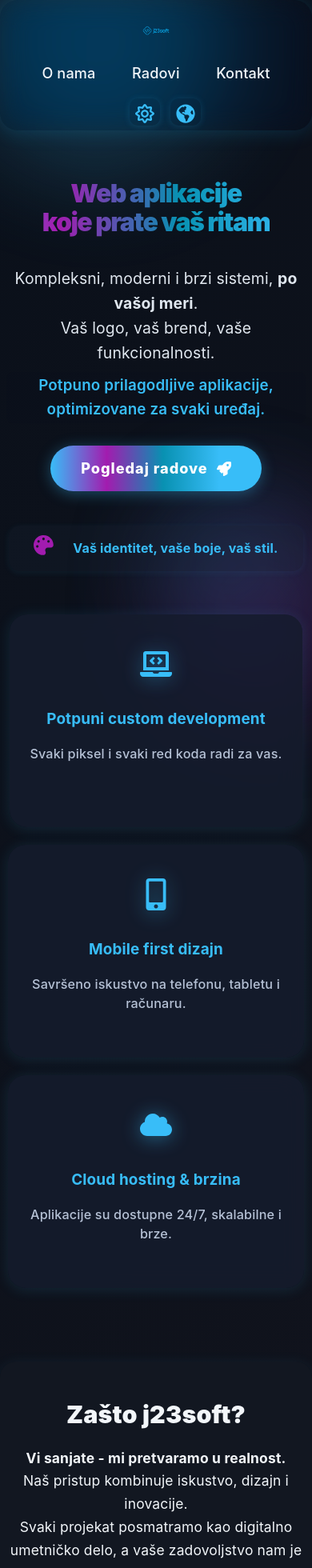
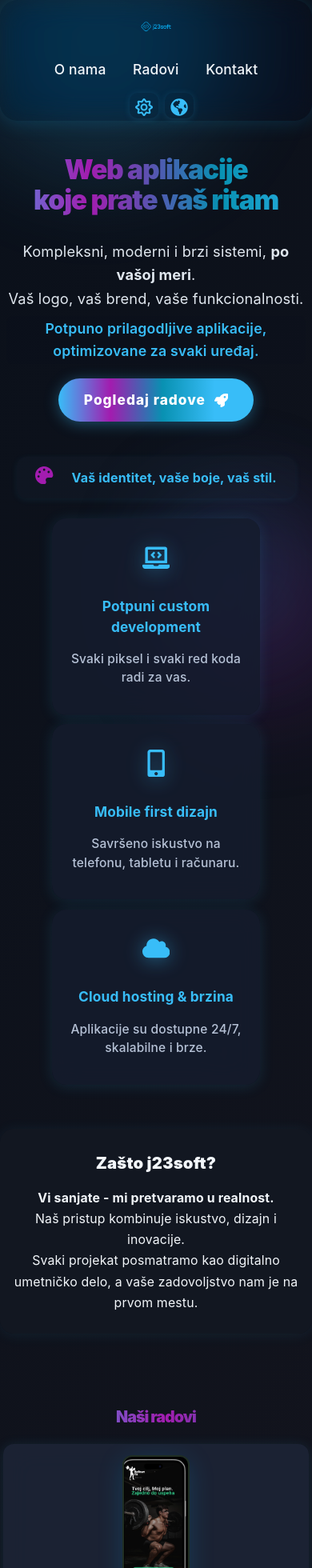
Before and after one commit to jevke25/j23soft, a React (Vite) app: page / in a window 390 px wide. Shown: the top 1960 px of the page at 80% size. Built offline with nearby package versions, Linux system fonts and the light colour scheme.

Commit message:
Update App.css

```diff
--- a/src/App.css
+++ b/src/App.css
@@ -1,5 +1,7 @@
 html {
   scroll-behavior: smooth;
+  overscroll-behavior: none;
+  -webkit-overflow-scrolling: touch;
 }
 body,
 html,
@@ -13,6 +15,8 @@ html,
   letter-spacing: 0.01em;
   width: 100vw;
   overflow-x: hidden;
+  -webkit-tap-highlight-color: transparent;
+  touch-action: manipulation;
 }
 
 .main-bg {
@@ -21,6 +25,7 @@ html,
   position: relative;
   overflow-x: hidden;
   width: 100vw;
+  will-change: background;
 }
 .main-bg.dark {
   background: linear-gradient(120deg, #0a101a 0%, #15151e 100%);
@@ -30,49 +35,15 @@ html,
   background: linear-gradient(120deg, #e0f2fe 0%, #bae6fd 100%);
   color: #222;
 }
-.main-bg:not(.dark) .highlight,
-.main-bg:not(.dark) .showcase-info h3,
-.main-bg:not(.dark) .cta-btn,
-.main-bg:not(.dark) .socials a {
-  color: #38bdf8 !important;
-}
-.main-bg:not(.dark) .glass,
-.main-bg:not(.dark) .feature-card,
-.main-bg:not(.dark) .about,
-.main-bg:not(.dark) .contact-card-elegant {
-  background: rgba(255,255,255,0.89) !important;
-  color: #101010 !important;
-}
-.main-bg:not(.dark) .showcase-item {
-  background: #fff !important;
-  color: #161616 !important;
-}
-.main-bg:not(.dark) .footer {
-  background: linear-gradient(90deg, #bae6fd 0%, #38bdf8 100%);
-  color: #18181b;
-}
-.main-bg:not(.dark) .carousel-item {
-  background: #f2faff;
-  color: #0ea5e9;
-  border: 1px solid #bae6fd;
-}
 
 .main-content {
-  max-width: 1400px;
+  max-width: 100vw;
   margin: 0 auto;
   width: 100vw;
   min-height: 100vh;
   display: flex;
   flex-direction: column;
   background: none;
-}
-
-@media (min-width: 1440px) {
-  .main-content {
-    max-width: 100vw;
-    padding-left: 0;
-    padding-right: 0;
-  }
 }
 
 .bg-blobs {
@@ -84,7 +55,7 @@ html,
 .blob {
   position: absolute;
   border-radius: 50%;
-  opacity: 0.22;
+  opacity: 0.17;
   filter: blur(64px);
   z-index: 0;
   pointer-events: none;
@@ -123,7 +94,7 @@ html,
   display: flex;
   align-items: center;
   justify-content: space-between;
-  padding: 28px 5vw 18px 5vw;
+  padding: 18px 4vw 10px 4vw;
   background: transparent;
   position: relative;
   z-index: 2;
@@ -132,14 +103,14 @@ html,
 .logo-fluid-bigger {
   display: flex;
   align-items: center;
-  height: 110px;
-  min-width: 110px;
+  height: 72px;
+  min-width: 72px;
   background: transparent;
   border-radius: 0;
   box-shadow: none;
 }
 .logo-img {
-  height: 110px;
+  height: 72px;
   width: auto;
   display: block;
   object-fit: contain;
@@ -154,18 +125,18 @@ html,
 
 .navbar nav {
   display: flex;
-  gap: 2.5rem;
+  gap: 2rem;
   align-items: center;
 }
 .navbar nav a {
   color: inherit;
   text-decoration: none;
   font-weight: 500;
-  font-size: 1.13rem;
+  font-size: 1.09rem;
   position: relative;
   transition: color 0.18s;
-  border-radius: 10px;
-  padding: 5px 14px;
+  border-radius: 9px;
+  padding: 5px 12px;
 }
 .navbar nav a:after {
   content: "";
@@ -190,15 +161,15 @@ html,
 }
 .navbar-controls {
   display: flex;
-  gap: 13px;
+  gap: 8px;
   align-items: center;
-  margin-left: 22px;
+  margin-left: 14px;
 }
 .icon-btn {
   background: none;
   border: none;
   color: #38bdf8;
-  font-size: 1.5rem;
+  font-size: 1.38rem;
   cursor: pointer;
   padding: 7px 7px 3px 7px;
   border-radius: 10px;
@@ -220,44 +191,53 @@ html,
 /* Hero */
 .hero {
   text-align: center;
-  padding: 68px 6vw 46px 6vw;
+  padding: 40px 5vw 18px 5vw;
   background: none;
-  min-height: 320px;
+  min-height: 270px;
   position: relative;
   z-index: 2;
   display: flex;
   flex-direction: column;
   align-items: center;
-  max-width: 900px;
+  max-width: 540px;
   margin: 0 auto;
 }
 .hero h1 {
-  font-size: 2.8rem;
+  font-size: 2.1rem;
   font-weight: 900;
-  margin-bottom: 18px;
+  margin-bottom: 13px;
   line-height: 1.13;
-  letter-spacing: -1.5px;
+  letter-spacing: -1.2px;
   background: linear-gradient(90deg,#38bdf8,#a21caf,#0891b2,#38bdf8 80%);
   background-size: 200% 200%;
   -webkit-background-clip: text;
   -webkit-text-fill-color: transparent;
   animation: magic-gradient 5s ease-in-out infinite;
 }
-@media (min-width: 800px) {
-  .hero h1 { font-size: 3.5rem;}
+@media (min-width: 600px) {
+  .hero {
+    max-width: 700px;
+  }
+  .hero h1 { font-size: 2.8rem;}
+}
+@media (min-width: 900px) {
+  .hero {
+    max-width: 900px;
+  }
+  .hero h1 { font-size: 3.3rem;}
 }
 .hero p {
-  font-size: 1.21rem;
+  font-size: 1.14rem;
   color: #e0e7ef;
-  margin-bottom: 28px;
+  margin-bottom: 18px;
   line-height: 1.6;
-  max-width: 680px;
+  max-width: 510px;
   margin-left: auto;
   margin-right: auto;
 }
 .hero-note {
   display: inline-block;
-  margin-top: 8px;
+  margin-top: 7px;
   font-size: 0.97em;
   color: #38bdf8;
   background: #16233805;
@@ -274,10 +254,10 @@ html,
   gap: 11px;
   background: linear-gradient(90deg,#38bdf8,#a21caf,#0891b2,#38bdf8 80%);
   color: #fff !important;
-  padding: 15px 38px;
+  padding: 14px 32px;
   border-radius: 32px;
   font-weight: 800;
-  font-size: 1.13rem;
+  font-size: 1.08rem;
   text-decoration: none;
   box-shadow: 0 3px 18px #38bdf85a;
   border: none;
@@ -287,6 +267,7 @@ html,
   outline: none;
   position: relative;
   z-index: 1;
+  margin-bottom: 2px;
 }
 .cta-btn:hover,
 .cta-btn:focus {
@@ -300,34 +281,35 @@ html,
   width: 100%;
   display: flex;
   justify-content: center;
-  align-items: center;
-  min-height: 58px;
-  margin: 24px 0 10px 0;
+  align-items: flex-start;
+  min-height: 44px;
+  margin: 24px 0 0 0;
   position: relative;
+  /* always leaves space so button never flickers/moves */
 }
 .marketing-anim-item {
   display: flex;
   align-items: center;
   gap: 18px;
-  font-size: 1.13rem;
+  font-size: 1.09rem;
   font-weight: 700;
   color: #38bdf8;
   background: rgba(30, 41, 59, 0.22);
-  border-radius: 14px;
-  padding: 12px 28px;
+  border-radius: 12px;
+  padding: 9px 18px;
   box-shadow: 0 2px 8px #38bdf814;
-  min-width: 260px;
+  min-width: 200px;
   max-width: 97vw;
   user-select: none;
 }
 .marketing-icon {
-  font-size: 1.55em;
+  font-size: 1.4em;
   color: #a21caf;
-  margin-right: 6px;
+  margin-right: 5px;
 }
 @media (max-width: 600px) {
   .marketing-anim-item {
-    padding: 10px 8vw;
+    padding: 9px 6vw;
     font-size: 1em;
   }
 }
@@ -336,43 +318,43 @@ html,
 .features {
   display: flex;
   justify-content: center;
-  gap: 34px;
-  margin: 54px 0 28px 0;
+  gap: 22px;
+  margin: 38px 0 15px 0;
   flex-wrap: wrap;
   z-index: 2;
   position: relative;
-  max-width: 1100px;
+  max-width: 700px;
   margin-left: auto;
   margin-right: auto;
 }
 .feature-card {
   background: rgba(22, 28, 45, 0.86);
-  border-radius: 22px;
-  padding: 38px 25px 28px 25px;
+  border-radius: 18px;
+  padding: 28px 15px 19px 15px;
   box-shadow: 0 2px 18px #38bdf822;
-  max-width: 320px;
-  min-width: 240px;
-  min-height: 200px;
+  max-width: 230px;
+  min-width: 160px;
+  min-height: 140px;
   text-align: center;
   transition: box-shadow 0.2s, transform 0.2s;
   z-index: 1;
 }
 .feature-card .icon {
-  font-size: 2.5rem;
+  font-size: 2.15rem;
   color: #38bdf8;
-  margin-bottom: 17px;
+  margin-bottom: 13px;
   display: block;
   filter: drop-shadow(0 2px 12px #38bdf878);
 }
 .feature-card h3 {
-  font-size: 1.18rem;
-  margin-bottom: 10px;
+  font-size: 1.08rem;
+  margin-bottom: 7px;
   font-weight: 700;
   color: #38bdf8;
 }
 .feature-card p {
   color: #b6c2d6;
-  font-size: 1.01rem;
+  font-size: 0.97rem;
   font-weight: 500;
 }
 .main-bg:not(.dark) .feature-card h3 {
@@ -384,12 +366,12 @@ html,
 
 /* About */
 .about {
-  max-width: 700px;
-  margin: 82px auto 30px auto;
+  max-width: 430px;
+  margin: 48px auto 18px auto;
   text-align: center;
   background: rgba(19,24,34, 0.97);
-  border-radius: 20px;
-  padding: 44px 18px 32px 18px;
+  border-radius: 17px;
+  padding: 29px 11px 20px 11px;
   box-shadow: 0 2px 18px #38bdf815;
   z-index: 3;
   position: relative;
@@ -399,27 +381,27 @@ html,
   color: #171717 !important;
 }
 .about h2 {
-  font-size: 1.9rem;
-  margin-bottom: 13px;
+  font-size: 1.27rem;
+  margin-bottom: 9px;
   font-weight: 900;
 }
 .about p {
-  font-size: 1.09rem;
+  font-size: 0.99rem;
   color: inherit;
   line-height: 1.65;
 }
 
 /* Showcase */
 .showcase {
-  max-width: 1200px;
-  margin: 90px auto 34px auto;
-  padding: 0 8px;
+  max-width: 470px;
+  margin: 56px auto 18px auto;
+  padding: 0 2vw;
   z-index: 2;
   position: relative;
 }
 .showcase h2 {
-  font-size: 2.1rem;
-  margin-bottom: 36px;
+  font-size: 1.23rem;
+  margin-bottom: 18px;
   text-align: center;
   font-weight: 900;
   background: linear-gradient(90deg,#38bdf8,#a21caf,#0891b2,#38bdf8 80%);
@@ -431,10 +413,10 @@ html,
 }
 .showcase-grid {
   display: grid;
-  grid-template-columns: repeat(auto-fit, minmax(340px, 1fr));
-  gap: 42px;
+  grid-template-columns: 1fr;
+  gap: 28px;
   align-items: stretch;
-  max-width: 1100px;
+  max-width: 440px;
   margin-left: auto;
   margin-right: auto;
 }
@@ -442,15 +424,14 @@ html,
   display: flex;
   flex-direction: column;
   background: rgba(29, 36, 53, 0.93);
-  border-radius: 19px;
+  border-radius: 13px;
   overflow: hidden;
   box-shadow: 0 2px 16px #38bdf820;
   text-decoration: none;
   color: inherit;
   transition: box-shadow 0.18s, transform 0.18s;
   cursor: pointer;
-  min-height: 410px;
-  position: relative;
+  min-height: 320px;
   align-items: center;
   justify-content: flex-start;
 }
@@ -459,15 +440,15 @@ html,
   display: flex;
   justify-content: center;
   align-items: flex-start;
-  padding: 20px 0 0 0;
-  min-height: 370px;
+  padding: 14px 0 0 0;
+  min-height: 240px;
   transition: box-shadow 0.22s, transform 0.22s;
 }
 .showcase-img-portrait {
-  width: 210px;
-  height: 430px;
+  width: 110px;
+  height: 220px;
   object-fit: cover;
-  border-radius: 22px;
+  border-radius: 12px;
   box-shadow: 0 7px 32px #0ea5e930, 0 1.5px 0px #fff4;
   background: #181e2a;
   border: 2px solid #232c;
@@ -478,25 +459,25 @@ html,
   box-shadow: 0 12px 48px #38bdf89c, 0 2px 0px #fff6;
 }
 .showcase-info {
-  padding: 20px 20px 12px 20px;
+  padding: 13px 13px 7px 13px;
   width: 100%;
 }
 .showcase-info h3 {
-  font-size: 1.13rem;
-  margin-bottom: 7px;
+  font-size: 1.1rem;
+  margin-bottom: 6px;
   color: #38bdf8;
   font-weight: 800;
   letter-spacing: 1px;
 }
 .showcase-info p {
-  font-size: 0.98rem;
+  font-size: 0.93rem;
   color: inherit;
 }
 .showcase-hint {
   text-align: center;
   color: #8bb7d8;
-  font-size: 0.95rem;
-  margin-top: 14px;
+  font-size: 0.91rem;
+  margin-top: 8px;
 }
 .main-bg:not(.dark) .showcase-hint {
   color: #2e475d;
@@ -509,17 +490,17 @@ html,
   padding: 0;
   text-align: center;
   position: relative;
-  margin-top: 80px;
-  border-radius: 32px 32px 0 0;
+  margin-top: 44px;
+  border-radius: 24px 24px 0 0;
   z-index: 2;
   box-shadow: 0 -1px 32px #38bdf818;
 }
 .contact-card-elegant {
-  max-width: 700px;
+  max-width: 410px;
   margin: 0 auto;
   background: rgba(11, 22, 36, 0.93);
-  padding: 32px 18px 10px 18px;
-  border-radius: 32px 32px 0 0;
+  padding: 15px 11px 7px 11px;
+  border-radius: 22px 22px 0 0;
   box-shadow: 0 2px 18px #38bdf820;
   display: flex;
   flex-direction: column;
@@ -530,31 +511,31 @@ html,
   display: flex;
   align-items: flex-end;
   justify-content: space-between;
-  gap: 20px;
+  gap: 11px;
   flex-wrap: wrap;
 }
 .contact-main > div:first-child {
   text-align: left;
-  min-width: 210px;
+  min-width: 130px;
 }
 .contact-main h2 {
-  margin-bottom: 8px;
-  font-size: 1.32rem;
+  margin-bottom: 7px;
+  font-size: 1.09rem;
   font-weight: 900;
 }
 .contact-main p {
-  margin-bottom: 6px;
+  margin-bottom: 3px;
   color: #e0e7ef;
-  font-size: 1.01rem;
+  font-size: 0.96rem;
 }
 .contact-socials-block {
   display: flex;
   align-items: center;
-  gap: 22px;
-  margin-bottom: 8px;
+  gap: 14px;
+  margin-bottom: 7px;
 }
 .contact-socials-block a {
-  font-size: 2.1rem;
+  font-size: 1.6rem;
   color: #38bdf8;
   transition: color 0.18s;
   display: flex;
@@ -567,14 +548,14 @@ html,
   color: #a21caf;
 }
 .whatsapp-link {
-  font-size: 1.5rem;
+  font-size: 1.3rem;
   color: #22c55e !important;
   font-weight: 700;
   background: none !important;
 }
 .footer-divider {
   width: 60%;
-  margin: 18px auto 6px auto;
+  margin: 12px auto 4px auto;
   height: 2px;
   border-radius: 2px;
   background: linear-gradient(90deg, #38bdf8 10%, #a21caf 70%);
@@ -582,9 +563,9 @@ html,
 }
 .copyright {
   color: #e0e7ef;
-  font-size: 0.97rem;
+  font-size: 0.91rem;
   letter-spacing: 1px;
-  margin-bottom: 5px;
+  margin-bottom: 2px;
 }
 .main-bg:not(.dark) .contact-card-elegant {
   background: #f7fafc !important;
@@ -611,30 +592,20 @@ html,
   .features {
     flex-direction: column;
     align-items: center;
-    gap: 22px;
-  }
-  .showcase-grid {
-    grid-template-columns: 1fr 1fr;
+    gap: 17px;
   }
 }
 @media (max-width: 800px) {
-  .showcase-grid {
-    grid-template-columns: 1fr;
+  .showcase-img-portrait {
+    width: 80px;
+    height: 170px;
   }
-  .about {
-    padding: 18px 3vw 16px 3vw;
-  }
-  .showcase-img-portrait {
-    width: 150px;
-    height: 320px;
-  }
-  .hero h1 { font-size: 2.0rem;}
   .logo-fluid-bigger {
-    height: 60px;
-    min-width: 60px;
+    height: 48px;
+    min-width: 48px;
   }
   .logo-img {
-    height: 60px;
+    height: 48px;
   }
 }
 @media (max-width: 600px) {
@@ -644,38 +615,44 @@ html,
   }
   .navbar {
     flex-direction: column;
-    gap: 13px;
-    padding: 18px 0 6px 0;
+    gap: 11px;
+    padding: 10px 0 3px 0;
   }
   .navbar nav {
-    gap: 1.1rem;
+    gap: 0.6rem;
   }
   .hero {
-    padding: 34px 2vw 22px 2vw;
+    padding: 14px 2vw 12px 2vw;
   }
   .features {
     padding-bottom: 0;
-    margin: 22px 0 10px 0;
+    margin: 13px 0 7px 0;
+    gap: 12px;
   }
   .footer {
     padding: 0;
-    margin-top: 30px;
-    border-radius: 18px 18px 0 0;
+    margin-top: 14px;
+    border-radius: 13px 13px 0 0;
   }
   .contact-main {
     flex-direction: column;
     align-items: flex-start;
-    gap: 10px;
+    gap: 5px;
   }
-  .showcase-img-portrait {
-    width: 100px;
-    height: 210px;
+  .showcase {
+    max-width: 98vw;
+    padding: 0 1vw;
   }
-  .logo-fluid-bigger {
-    height: 42px;
-    min-width: 42px;
-  }
-  .logo-img {
-    height: 42px;
+  .about {
+    padding: 11px 2vw 9px 2vw;
+    max-width: 98vw;
   }
 }
+::-webkit-scrollbar {
+  width: 8px;
+  background: #232b41;
+}
+::-webkit-scrollbar-thumb {
+  background: #38bdf8;
+  border-radius: 8px;
+}
```
